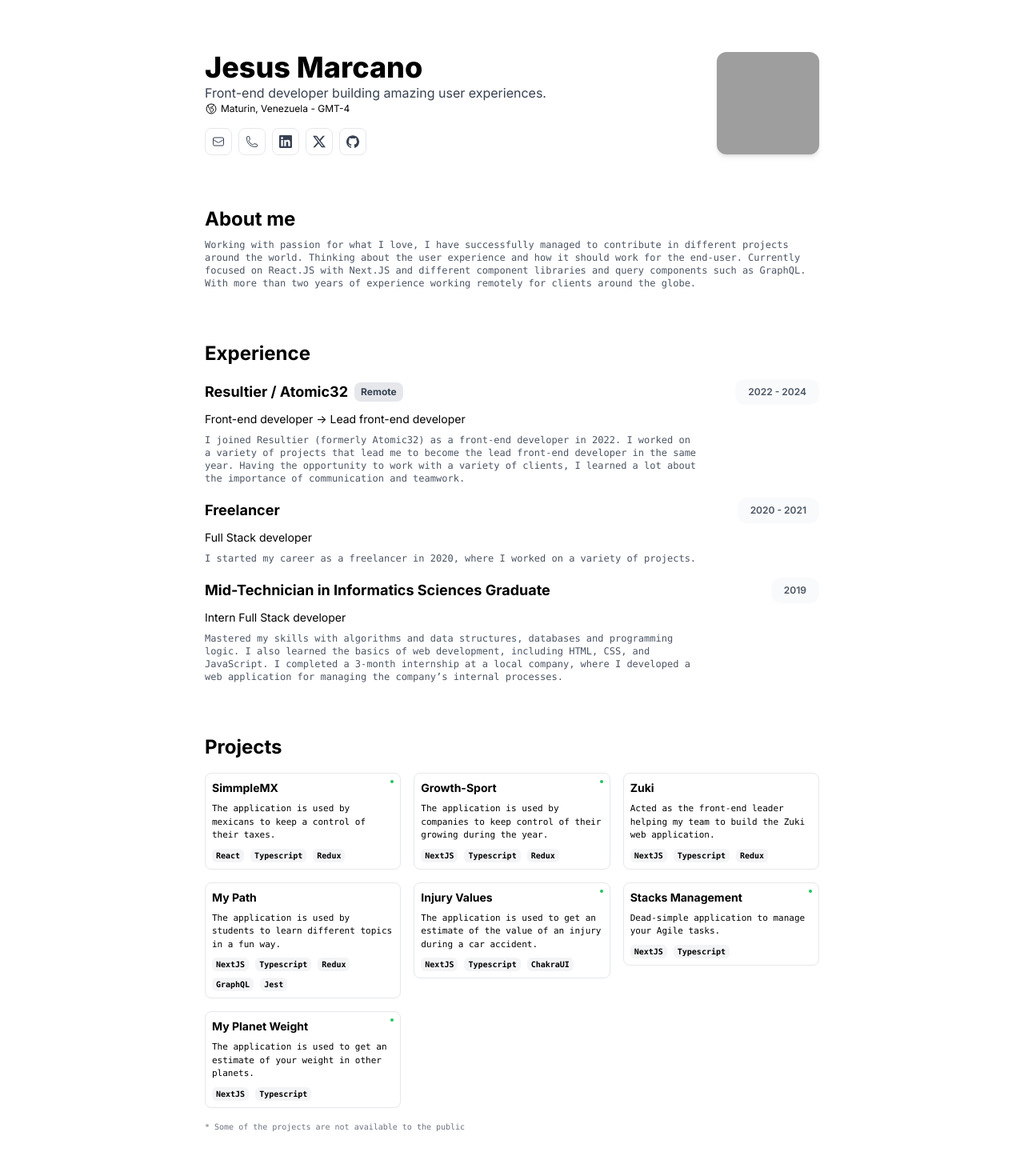
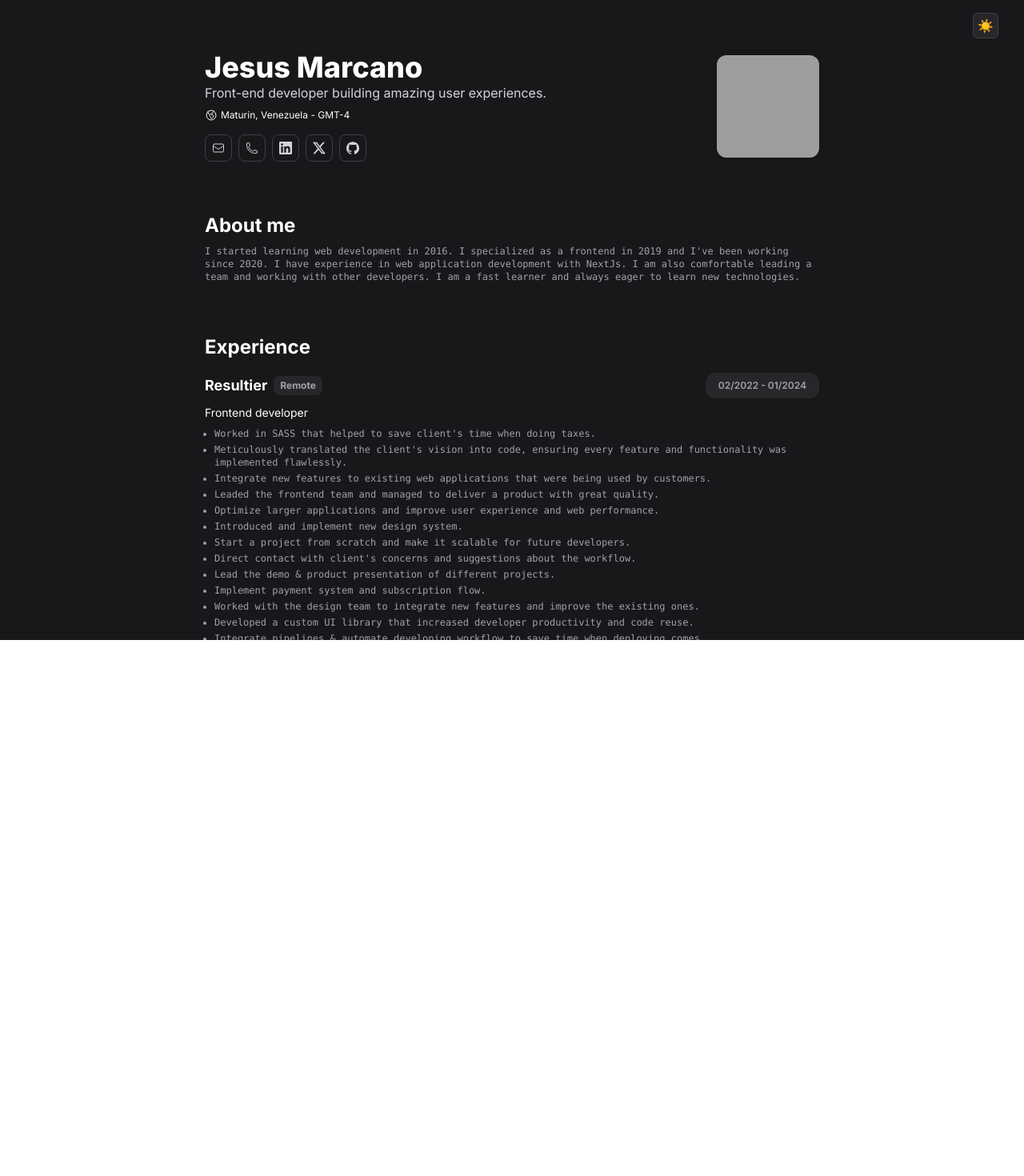
Before and after one commit to jesusmdy/resume, a Next.js app: page / in a window 1280 px wide. Shown: the top 1470 px of the page at 80% size. After the commit the page ends 800 px from the top, so only its background shows below. Built offline with nearby package versions, Linux system fonts and the light colour scheme; grey boxes are pictures that could not be loaded.

Commit message:
feat: dark theme :new_moon_with_face:
feat: rework experience items
feat: rework project items

```diff
--- a/app/components/About.tsx
+++ b/app/components/About.tsx
@@ -4,8 +4,8 @@ const About: FC = () => {
   return (
     <section className="flex flex-col gap-2 mt-16 print:mt-4">
       <h5 className="text-2xl font-bold">About me</h5>
-      <p className="text-xs font-mono text-gray-600">
-        Working with passion for what I love, I have successfully managed to contribute in different projects around the world. Thinking about the user experience and how it should work for the end-user. Currently focused on React.JS with Next.JS and different component libraries and query components such as GraphQL. With more than two years of experience working remotely for clients around the globe.
+      <p className="text-xs font-mono text-gray-600 dark:text-zinc-400">
+      I started learning web development in 2016. I specialized as a frontend in 2019 and I&apos;ve been working since 2020. I have experience in web application development with NextJs. I am also comfortable leading a team and working with other developers. I am a fast learner and always eager to learn new technologies.
       </p>
     </section>
   )
--- a/app/components/Experience.tsx
+++ b/app/components/Experience.tsx
@@ -5,6 +5,7 @@ interface ExperienceInterface {
   year: string;
   title: string;
   description: string;
+  tasks?: string[];
   isRemote?: boolean
 }
 
@@ -18,14 +19,20 @@ const ExperienceItem: FC<{
           <h4 className="text-lg font-bold">{item.label}</h4>
           {
             item.isRemote && (
-              <span className="text-xs bg-gray-200 text-gray-700 py-1 px-2 font-bold rounded-lg">Remote</span>
+              <span className="text-xs bg-gray-200 text-gray-700 py-1 px-2 font-bold rounded-lg dark:bg-zinc-800 dark:text-zinc-400">Remote</span>
             )
           }
         </div>
-        <p className="text-xs text-gray-600 px-4 py-2 bg-none md:bg-gray-50 font-semibold rounded-xl">{item.year}</p>
+        <p className="text-xs text-gray-600 px-4 py-2 bg-none md:bg-gray-50 font-semibold rounded-xl dark:bg-zinc-800 dark:text-zinc-400">{item.year}</p>
       </div>
       <h5 className="text-sm">{item.title}</h5>
-      <p className="text-gray-600 max-w-[80%] text-xs font-mono">{item.description}</p>
+      <ul className="list-disc flex flex-col gap-1">
+        {
+          item.tasks && item.tasks.map(task => (
+            <li key={task} className="ml-3 text-xs font-mono text-gray-600 dark:text-zinc-400">{task}</li>
+          ))
+        }
+      </ul>
     </article>
   );
 };
@@ -41,15 +48,36 @@ const Experience: FC = () => {
     {
       label: 'Freelancer',
       title: 'Full Stack developer',
-      year: '2020 - 2021',
+      year: '03/2020 - 04/2021',
       description: 'I started my career as a freelancer in 2020, where I worked on a variety of projects.',
+      tasks: [
+        "Worked to deliver high-quality custom web applications with advanced technologies.",
+        "Reworked an existing web sales application and improved user experience & customer engaging.",
+        "Direct contact with client's requirements and suggestions.",
+        "Managed to achieve customer satisfaction in product expectation."
+      ]
     },
     {
-      label: 'Resultier / Atomic32',
-      title: 'Front-end developer -> Lead front-end developer',
-      year: '2022 - 2024',
-      description: 'I joined Resultier (formerly Atomic32) as a front-end developer in 2022. I worked on a variety of projects that lead me to become the lead front-end developer in the same year. Having the opportunity to work with a variety of clients, I learned a lot about the importance of communication and teamwork.',
-      isRemote: true
+      label: 'Resultier',
+      title: 'Frontend developer',
+      year: '02/2022 - 01/2024',
+      description: 'I joined Resultier as a front-end developer in 2022. I worked on a variety of projects that lead me to become the lead front-end developer in the same year. Having the opportunity to work with a variety of clients, I learned a lot about the importance of communication and teamwork.',
+      isRemote: true,
+      tasks: [
+        "Worked in SASS that helped to save client's time when doing taxes.",
+        "Meticulously translated the client's vision into code, ensuring every feature and functionality was implemented flawlessly.",
+        "Integrate new features to existing web applications that were being used by customers.",
+        "Leaded the frontend team and managed to deliver a product with great quality.",
+        "Optimize larger applications and improve user experience and web performance.",
+        "Introduced and implement new design system.",
+        "Start a project from scratch and make it scalable for future developers.",
+        "Direct contact with client's concerns and suggestions about the workflow.",
+        "Lead the demo & product presentation of different projects.",
+        "Implement payment system and subscription flow.",
+        "Worked with the design team to integrate new features and improve the existing ones.",
+        "Developed a custom UI library that increased developer productivity and code reuse.",
+        "Integrate pipelines & automate developing workflow to save time when deploying comes."
+      ]
     }
   ];
   return (
--- a/app/components/Header.tsx
+++ b/app/components/Header.tsx
@@ -5,13 +5,14 @@ import { PhoneIcon } from "./icons/Phone";
 import { LinkedInIcon } from "./icons/LinkedIn";
 import { XIcon } from "./icons/X";
 import { GitHubIcon } from "./icons/GitHub";
+import ThemeSwitch from './ThemeSwitch';
 
 const Location: FC = () => {
   return (
     <a
       href="https://www.google.com/maps/place/Maturin"
-      target="_self"
-      className="flex gap-1 text-xs items-center"
+      target="_blank"
+      className="flex gap-1 text-xs items-center mt-2"
     >
       <GlobeIcon className="w-4 h-4" />
       <span>Maturin, Venezuela - GMT-4</span>
@@ -55,10 +56,10 @@ const Socials: FC = () => {
             <li key={index}>
               <a
                 href={social.url}
-                className="p-2 border rounded-lg block hover:bg-gray-100"
+                className="p-2 border rounded-lg block hover:bg-gray-100 dark:border-zinc-700 dark:hover:bg-zinc-800"
                 target="_blank"
               >
-                <social.icon className="w-4 h-4 text-gray-700" />
+                <social.icon className="w-4 h-4 text-gray-700 dark:text-zinc-300" />
               </a>
             </li>
           )
@@ -72,9 +73,10 @@ const Header: FC = () => {
   return (
     <section className="mt-16 print:mt-0">
       <article className="flex flex-col-reverse md:flex-row items-center gap-8 print:flex-row">
+        <ThemeSwitch />
         <div className="flex-1">
           <h1 className="font-extrabold text-4xl">Jesus Marcano</h1>
-          <p className="text-md text-gray-700">
+          <p className="text-md text-gray-700 dark:text-gray-300">
             Front-end developer building amazing user experiences.
           </p>
           <Location />
--- a/app/components/Projects.tsx
+++ b/app/components/Projects.tsx
@@ -4,14 +4,14 @@ const projectList = [
   {
     id: 'simmplemx',
     name: 'SimmpleMX',
-    description: 'The application is used by mexicans to keep a control of their taxes.',
+    description: 'Integrate cutting-edge features to the complex web application that was being used by customers.',
     link: 'https://simmple.mx/',
     tags: ['React', 'Typescript', 'Redux']
   },
   {
     id: 'growthsport',
     name: 'Growth-Sport',
-    description: 'The application is used by companies to keep control of their growing during the year.',
+    description: 'Integrate new features to existing web applications that were being used by customers.',
     link: 'https://growth-sport.com/',
     tags: ['NextJS', 'Typescript', 'Redux']
   },
@@ -25,28 +25,28 @@ const projectList = [
   {
     id: 'mypath',
     name: 'My Path',
-    description: 'The application is used by students to learn different topics in a fun way.',
+    description: 'Contribute to the development of the My Path web application.',
     link: null,
     tags: ['NextJS', 'Typescript', 'Redux', 'GraphQL', 'Jest']
   },
   {
     id: 'injuryvalues',
     name: 'Injury Values',
-    description: 'The application is used to get an estimate of the value of an injury during a car accident.',
+    description: 'Started the client-side application from scratch, using NextJS.',
     link: 'https://injuryvalues.com/',
     tags: ['NextJS', 'Typescript', 'ChakraUI',]
   },
   {
     id: 'stacksproject',
     name: 'Stacks Management',
-    description: 'Dead-simple application to manage your Agile tasks.',
+    description: 'Created a NextJS application to manage my tasks and keep track of my time.',
     link: 'https://stacksproject.netlify.app/',
     tags: ['NextJS', 'Typescript',]
   },
   {
     id: 'myplanetweight',
     name: 'My Planet Weight',
-    description: 'The application is used to get an estimate of your weight in other planets.',
+    description: 'NextJs application to calculate your weight on different planets.',
     link: 'https://planetcalculator.netlify.app/',
     tags: ['NextJS', 'Typescript',]
   },
@@ -57,7 +57,7 @@ const Project: FC<{ project: typeof projectList[0] }> = ({ project }) => {
   const titleClasses = 'font-bold mb-2 text-sm flex-1';
   return (
     <li >
-      <div className="border rounded-lg p-2 flex flex-col print:p-0 print:border-none">
+      <div className="border rounded-lg p-2 flex flex-col print:p-0 print:border-none dark:border-zinc-700 dark:bg-zinc-800">
         <div className="flex items-start">
           {
             project.link
@@ -70,11 +70,11 @@ const Project: FC<{ project: typeof projectList[0] }> = ({ project }) => {
             )
           }
         </div>
-        <p className="text-[11px] font-mono">{project.description}</p>
+        <p className="text-[11px] font-mono dark:text-zinc-400">{project.description}</p>
         <ul className="flex gap-2 mt-2 flex-wrap">
           {
             project.tags.map(tag =>
-              <li key={tag} className="rounded-md border font-semibold font-mono border-transparent bg-gray-100 px-1 py-0 text-[10px] print:p-0">{tag}</li>
+              <li key={tag} className="rounded-md border font-semibold font-mono border-transparent bg-gray-100 px-1 py-0 text-[10px] print:p-0 dark:bg-zinc-900 dark:text-zinc-400">{tag}</li>
             )
           }
         </ul>
--- /dev/null
+++ b/app/components/ThemeSwitch.tsx
@@ -0,0 +1,44 @@
+'use client';
+
+import { FC, useEffect, useState } from 'react';
+
+const LOCAL_STORAGE_KEY = 'jesusmdy-resume-theme';
+
+const ThemeSwitch: FC = () => {
+  const [theme, setTheme] = useState<'light' | 'dark'>('dark');
+
+  useEffect(() => {
+    const storedTheme = localStorage.getItem(LOCAL_STORAGE_KEY);
+    if (storedTheme) {
+      setTheme(storedTheme as 'light' | 'dark');
+    }
+  }, []);
+
+  useEffect(() => {
+    if (theme === 'dark') {
+      document.documentElement.classList.add('dark');
+    } else {
+      document.documentElement.classList.remove('dark');
+    }
+  }, [theme]);
+
+  const toggleTheme = () => {
+    const newTheme = theme === 'light' ? 'dark' : 'light';
+    localStorage.setItem(LOCAL_STORAGE_KEY, newTheme);
+    setTheme(theme === 'light' ? 'dark' : 'light');
+    document.documentElement.classList.toggle('dark');
+  };
+
+  return (
+    <button className="fixed right-8 top-4 w-8 h-8 capitalize border rounded-md dark:bg-zinc-800 dark:border-zinc-700" onClick={toggleTheme}>
+      {
+        theme === 'light'
+          ? '🌙'
+          : '☀️'
+
+      }
+    </button>
+  )
+};
+
+export default ThemeSwitch;
--- a/app/layout.tsx
+++ b/app/layout.tsx
@@ -7,6 +7,12 @@ const inter = Inter({ subsets: ['latin'] })
 export const metadata: Metadata = {
   title: 'Jesusmdy / Portfolio',
   description: 'Jesusmdy\'s portfolio to showcase his experience and projects involved.',
+  icons: [
+    {
+      rel: 'icon',
+      url: '/favicon.ico',
+    },
+  ],
 }
 
 export default function RootLayout({
--- a/app/page.tsx
+++ b/app/page.tsx
@@ -7,6 +7,7 @@ import Projects from './components/Projects';
 
 const App: FC = () => {
   return (
+    <section className="dark:bg-zinc-900 dark:text-white h-screen overflow-auto relative">
       <div className="max-w-screen-md mx-8 md:mx-auto">
         <Header />
         <About />
@@ -14,6 +15,7 @@ const App: FC = () => {
         <Projects />
         <Skills />
       </div>
+    </section>
   );
 };
 
--- a/tailwind.config.js
+++ b/tailwind.config.js
@@ -5,6 +5,7 @@ module.exports = {
     "./pages/**/*.{js,ts,jsx,tsx,mdx}",
     "./components/**/*.{js,ts,jsx,tsx,mdx}",
   ],
+  darkMode: 'class',
   theme: {
     extend: {},
   },
```
Also changed, not shown: app/components/Skills.tsx (+11 -6 lines), 1 other file (tests, documents, lock files or other folders). Lines whose indentation alone changed are shown as unchanged.
